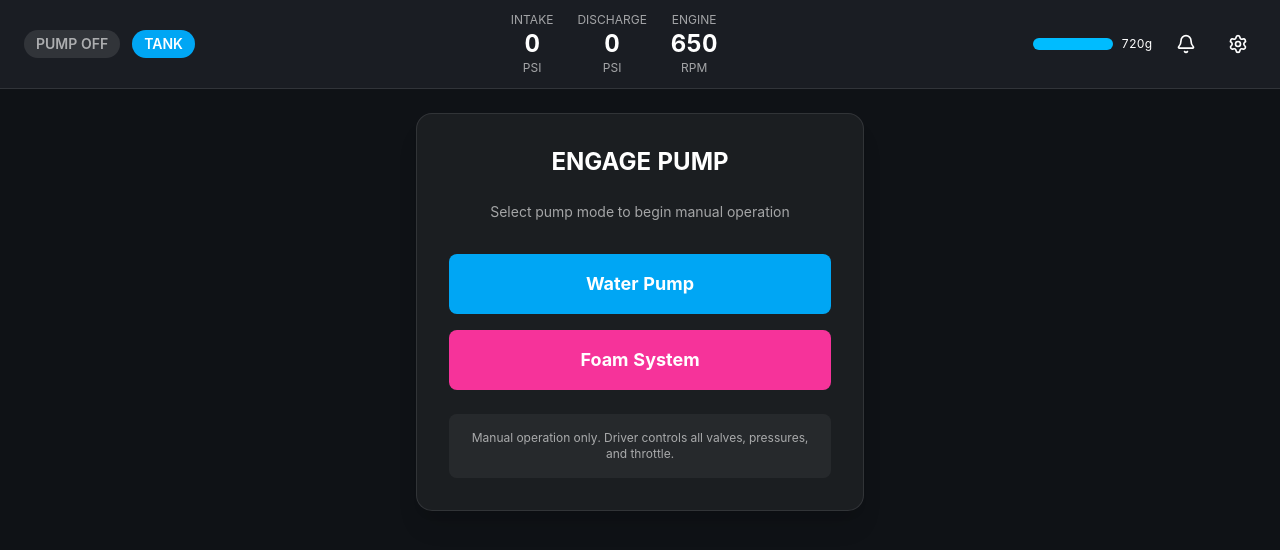
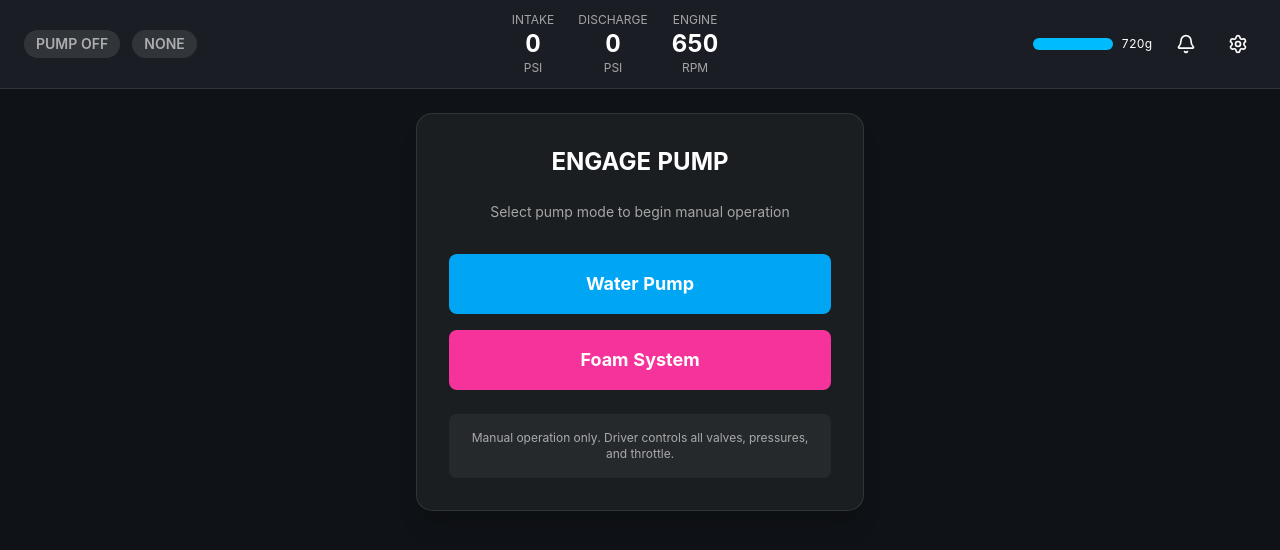
Before and after one commit to pdarleyjr/puc-sim-manual-ui, a React (Vite) app: page / in a window 1280 px wide. Shown: the top 550 px of the page. Built offline with nearby package versions, Linux system fonts and the light colour scheme.

Commit message:
chore(source): start with no source; feat(overheat): dry-pump warning; ui: Tank->Tank-to-Pump

```diff
--- a/src/state/store.ts
+++ b/src/state/store.ts
@@ -1,6 +1,6 @@
 import { create } from 'zustand'
 
-export type Source = 'tank' | 'hydrant'
+export type Source = 'none' | 'tank' | 'hydrant'
 export type DischargeId = 'xlay1' | 'xlay2' | 'xlay3' | 'trashline' | 'twohalfA'
 export type GovernorMode = 'pressure' | 'rpm'
 
@@ -45,6 +45,7 @@ export interface Gauges {
   rpm: number               // 650..2200
   waterGal: number          // 0..720
   foamGal: number           // 0..30
+  pumpTempF: number         // 120..240 (pump casing/seal temperature)
 }
 
 export interface Totals {
@@ -64,6 +65,7 @@ export interface AppState {
   soundOn: boolean
   targetRpm: number
   lastSimTick: number
+  warnings: string[]
 
   // Actions
   engagePump: (mode: 'water' | 'foam') => void
@@ -78,16 +80,24 @@ export interface AppState {
   tickRpm: () => void
   setSoundOn: (on: boolean) => void
   simTick: () => void
+  ackWarning: (code: string) => void
 }
 
 // Compute P_base (hydrant intake + idle pump contribution)
 function computePBase(state: AppState): number {
-  if (state.source === 'tank') return IDLE_PUMP_DELTA_PSI
+  if (state.source === 'none' || state.source === 'tank') return IDLE_PUMP_DELTA_PSI
   return state.gauges.masterIntake + IDLE_PUMP_DELTA_PSI
 }
 
 // Compute system discharge pressure based on governor mode and P_base threshold
 function computeSystemPressure(state: AppState): number {
+  // Dry pump guard: no water available means P_system = 0
+  const waterAvailable =
+    (state.source === 'hydrant' && state.gauges.masterIntake > 0) ||
+    (state.source === 'tank' && state.gauges.waterGal > 0)
+
+  if (!waterAvailable) return 0
+
   const P_base = computePBase(state)
 
   if (!state.governor.enabled) {
@@ -135,7 +145,7 @@ function computeFogFlowFromPdp(pdp: number, lengthFt: number): { gpm: number; np
 
 export const useStore = create<AppState>((set, get) => ({
   pumpEngaged: false,
-  source: 'tank',
+  source: 'none',
   foamEnabled: false,
   governor: {
     enabled: false,
@@ -156,6 +166,7 @@ export const useStore = create<AppState>((set, get) => ({
     rpm: ENGINE_IDLE,
     waterGal: 720,
     foamGal: 30,
+    pumpTempF: 120,
   },
   totals: {
     gpmTotalNow: 0,
@@ -165,13 +176,13 @@ export const useStore = create<AppState>((set, get) => ({
   soundOn: false,
   targetRpm: ENGINE_IDLE,
   lastSimTick: 0,
+  warnings: [],
 
   engagePump: (mode) => {
     set({
       pumpEngaged: true,
-      source: 'tank',
       foamEnabled: mode === 'foam',
-      gauges: { ...get().gauges, rpm: PUMP_BASE, masterIntake: 0 },
+      gauges: { ...get().gauges, rpm: PUMP_BASE },
       targetRpm: PUMP_BASE,
       lastSimTick: performance.now(),
     })
@@ -198,12 +209,14 @@ export const useStore = create<AppState>((set, get) => ({
 
   setSource: (s) => {
     const state = get()
-    const newIntake = s === 'hydrant' && state.gauges.masterIntake === 0 ? 50 : state.gauges.masterIntake
+    // Mutual exclusivity: clicking same source toggles to 'none'
+    const newSource = state.source === s ? 'none' : s
+    const newIntake = newSource === 'hydrant' && state.gauges.masterIntake === 0 ? 50 : state.gauges.masterIntake
     set({
-      source: s,
+      source: newSource,
       gauges: {
         ...state.gauges,
-        masterIntake: s === 'tank' ? 0 : newIntake,
+        masterIntake: newSource === 'tank' || newSource === 'none' ? 0 : newIntake,
       },
     })
     get().recomputeMasters()
@@ -276,6 +289,10 @@ export const useStore = create<AppState>((set, get) => ({
 
   setSoundOn: (on) => set({ soundOn: on }),
 
+  ackWarning: (code) => {
+    set({ warnings: get().warnings.filter(w => w !== code) })
+  },
+
   simTick: () => {
     const state = get()
     if (!state.pumpEngaged) return
@@ -285,6 +302,50 @@ export const useStore = create<AppState>((set, get) => ({
     set({ lastSimTick: now })
 
     const P_system = computeSystemPressure(state)
+
+    // Overheating model constants
+    const DRY_HEAT_RATE_F_PER_S_BASE = 0.5
+    const DRY_HEAT_RATE_F_PER_S_PER_500RPM = 0.6
+    const WET_COOL_RATE_F_PER_S = 1.0
+    const TEMP_MIN = 120
+    const TEMP_WARN = 200
+    const TEMP_MAX = 240
+
+    const isWaterAvailable =
+      (state.source === 'hydrant' && state.gauges.masterIntake > 0) ||
+      (state.source === 'tank' && state.gauges.waterGal > 0)
+
+    // Update pump temperature
+    let newPumpTempF = state.gauges.pumpTempF
+    if (state.pumpEngaged) {
+      if (!isWaterAvailable) {
+        const rpm = state.gauges.rpm
+        const overBase = Math.max(0, rpm - 750)
+        const heatRate = DRY_HEAT_RATE_F_PER_S_BASE + DRY_HEAT_RATE_F_PER_S_PER_500RPM * (overBase / 500)
+        newPumpTempF = Math.min(TEMP_MAX, newPumpTempF + heatRate * (dtMs / 1000))
+      } else {
+        newPumpTempF = Math.max(TEMP_MIN, newPumpTempF - WET_COOL_RATE_F_PER_S * (dtMs / 1000))
+      }
+    } else {
+      // Pump off: cool toward ambient
+      newPumpTempF = Math.max(TEMP_MIN, newPumpTempF - 0.5 * (dtMs / 1000))
+    }
+
+    // Warning injection
+    const warningCode = 'PUMP OVERHEATING — NO WATER SUPPLY'
+    const hot = newPumpTempF >= TEMP_WARN && !isWaterAvailable
+    const exists = state.warnings.includes(warningCode)
+    let newWarnings = [...state.warnings]
+    if (hot && !exists) {
+      newWarnings.push(warningCode)
+    }
+    if (!hot && exists) {
+      newWarnings = newWarnings.filter(w => w !== warningCode)
+    }
+    // Clear warning when pump disengaged
+    if (!state.pumpEngaged) {
+      newWarnings = newWarnings.filter(w => !w.startsWith('PUMP OVERHEATING'))
+    }
 
     // 1) Per-line flows
     let totalGpm = 0
@@ -320,7 +381,8 @@ export const useStore = create<AppState>((set, get) => ({
     set({
       discharges: updatedDischarges,
       totals: newTotals,
-      gauges: { ...state.gauges, waterGal: newWaterGal },
+      gauges: { ...state.gauges, waterGal: newWaterGal, pumpTempF: newPumpTempF },
+      warnings: newWarnings,
     })
   },
 }))
--- a/src/ui/Cards.tsx
+++ b/src/ui/Cards.tsx
@@ -11,14 +11,26 @@ export function DischargeCard({ discharge }: DischargeCardProps) {
   const governor = useStore(state => state.governor)
   const source = useStore(state => state.source)
   const masterIntake = useStore(state => state.gauges.masterIntake)
+  const waterGal = useStore(state => state.gauges.waterGal)
 
   // Compute system pressure to show actual line pressure
   const IDLE_PUMP_DELTA_PSI = 50
-  const P_base = source === 'tank' ? IDLE_PUMP_DELTA_PSI : masterIntake + IDLE_PUMP_DELTA_PSI
-  let P_system = P_base
-  if (governor.enabled) {
-    if (governor.mode === 'pressure') {
-      P_system = Math.min(400, Math.max(governor.setPsi, P_base))
+
+  // Check if water is available (dry pump guard)
+  const waterAvailable =
+    (source === 'hydrant' && masterIntake > 0) ||
+    (source === 'tank' && waterGal > 0)
+
+  let P_system = 0
+  if (waterAvailable) {
+    const P_base = source === 'tank'
+      ? IDLE_PUMP_DELTA_PSI
+      : masterIntake + IDLE_PUMP_DELTA_PSI
+    P_system = P_base
+    if (governor.enabled) {
+      if (governor.mode === 'pressure') {
+        P_system = Math.min(400, Math.max(governor.setPsi, P_base))
+      }
     }
   }
 
@@ -238,7 +250,7 @@ export function IntakeCard() {
               : 'bg-white/10 text-white/60 hover:bg-white/20'
           }`}
         >
-          Tank
+          Tank-to-Pump
         </button>
         <button
           onClick={() => setSource('hydrant')}
@@ -276,7 +288,14 @@ export function IntakeCard() {
 
       {source === 'tank' && (
         <div className="text-center text-sm opacity-60 py-4">
-          Tank mode: Intake locked at 0 PSI
+          Tank-to-Pump mode: Intake locked at 0 PSI
+        </div>
+      )}
+
+      {source === 'none' && (
+        <div className="text-center text-sm opacity-60 py-4 bg-red-500/10 rounded border border-red-500/30">
+          <div className="font-semibold text-red-400 mb-1">NO SOURCE SELECTED</div>
+          <div className="text-xs">Select Tank-to-Pump or Hydrant to supply water</div>
         </div>
       )}
     </div>
--- a/src/ui/Panel.tsx
+++ b/src/ui/Panel.tsx
@@ -1,10 +1,38 @@
 import { useEffect, useState } from 'react'
+import { X } from 'lucide-react'
 import { useStore } from '../state/store'
 import { StatusBar } from './StatusBar'
 import { SettingsModal } from './SettingsModal'
 import { AnalogGauge } from './Gauges'
 import { DischargeCard, IntakeCard, LevelsCard, PumpDataCard, GovernorCard } from './Cards'
 import { useEngineAudio } from '../audio/useEngineAudio'
+
+function WarningBanner() {
+  const warnings = useStore(state => state.warnings)
+  const ackWarning = useStore(state => state.ackWarning)
+
+  if (warnings.length === 0) return null
+
+  return (
+    <div className="bg-red-600 border-b border-red-700 px-6 py-2">
+      <div className="flex items-center justify-between">
+        <div className="flex items-center gap-3">
+          <div className="text-white font-bold text-sm flex items-center gap-2">
+            <span className="animate-pulse">⚠️</span>
+            {warnings[0]}
+          </div>
+        </div>
+        <button
+          onClick={() => ackWarning(warnings[0])}
+          className="flex items-center gap-1 px-3 py-1 bg-white/20 hover:bg-white/30 rounded text-white text-xs font-semibold transition-all"
+        >
+          <X size={14} />
+          CLEAR
+        </button>
+      </div>
+    </div>
+  )
+}
 
 export function Panel() {
   const [settingsOpen, setSettingsOpen] = useState(false)
@@ -58,6 +86,9 @@ export function Panel() {
     <div className="min-h-screen flex flex-col">
       {/* Status Bar */}
       <StatusBar onOpenSettings={() => setSettingsOpen(true)} />
+
+      {/* Warning Banner */}
+      <WarningBanner />
 
       {/* Main Content */}
       <div className="flex-1 p-6">
--- a/src/ui/StatusBar.tsx
+++ b/src/ui/StatusBar.tsx
@@ -16,11 +16,13 @@ export function StatusBar({ onOpenSettings }: StatusBarProps) {
   const foamEnabled = useStore(state => state.foamEnabled)
   const waterCap = useStore(state => state.capacities.water)
   const foamCap = useStore(state => state.capacities.foam)
-
-  const warnings = 0 // Placeholder for future warning logic
+  const warnings = useStore(state => state.warnings)
 
   const waterPct = (waterGal / waterCap) * 100
   const foamPct = (foamGal / foamCap) * 100
+
+  const sourceLabel = source === 'none' ? 'NONE' : source === 'tank' ? 'TANK-TO-PUMP' : 'HYDRANT'
+  const sourceBg = source === 'none' ? 'bg-white/10 text-white/60' : 'bg-sky-500 text-white'
 
   return (
     <div className="bg-[#1a1d23] border-b border-white/10 px-6 py-3">
@@ -35,12 +37,8 @@ export function StatusBar({ onOpenSettings }: StatusBarProps) {
             PUMP {pumpEngaged ? 'ENGAGED' : 'OFF'}
           </div>
 
-          <div className={`px-3 py-1 rounded-full text-sm font-semibold ${
-            source === 'tank'
-              ? 'bg-sky-500 text-white'
-              : 'bg-sky-500 text-white'
-          }`}>
-            {source === 'tank' ? 'TANK' : 'HYDRANT'}
+          <div className={`px-3 py-1 rounded-full text-sm font-semibold ${sourceBg}`}>
+            {sourceLabel}
           </div>
         </div>
 
@@ -105,9 +103,9 @@ export function StatusBar({ onOpenSettings }: StatusBarProps) {
           {/* Warnings */}
           <button className="relative p-2 hover:bg-white/10 rounded-lg transition-all">
             <Bell size={20} />
-            {warnings > 0 && (
+            {warnings.length > 0 && (
               <span className="absolute -top-1 -right-1 bg-red-500 text-white text-xs rounded-full w-5 h-5 flex items-center justify-center">
-                {warnings}
+                {warnings.length}
               </span>
             )}
           </button>
```
Also changed, not shown: 1 other file (tests, documents, lock files or other folders).
